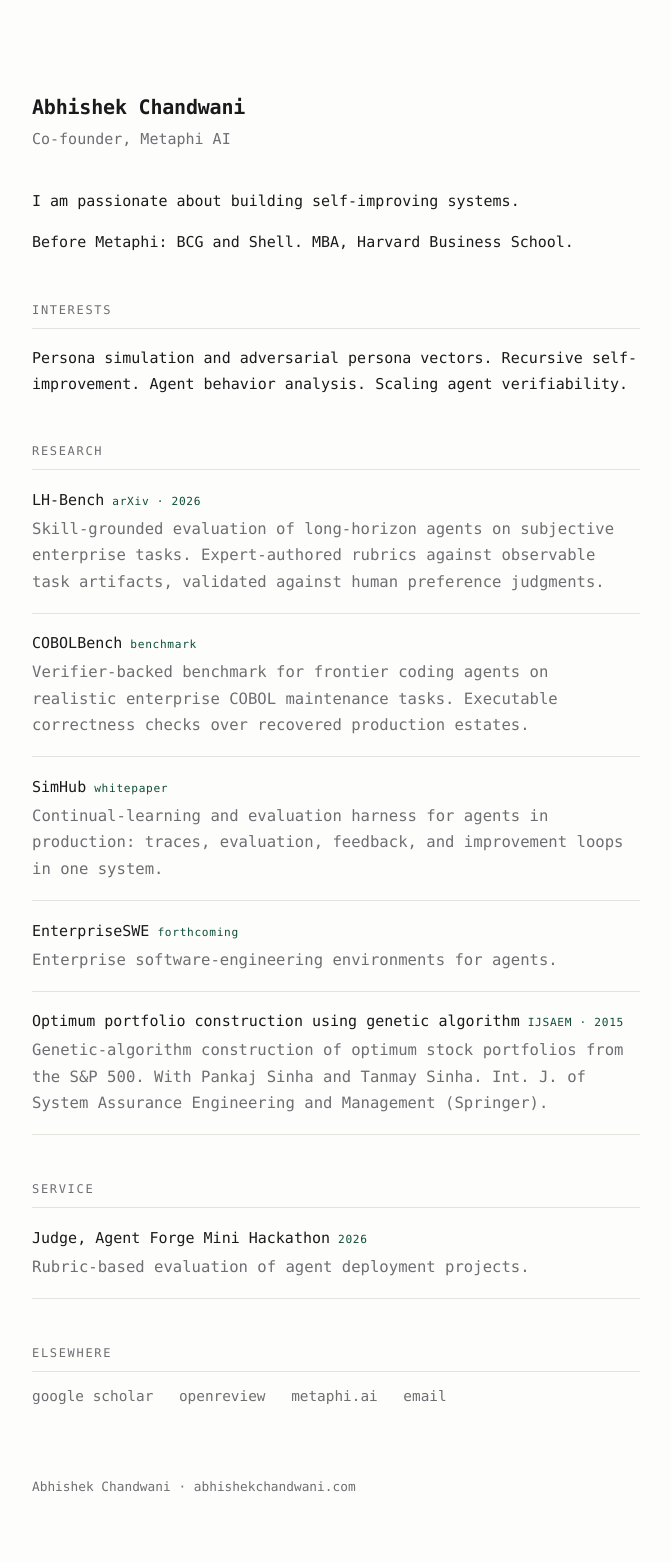
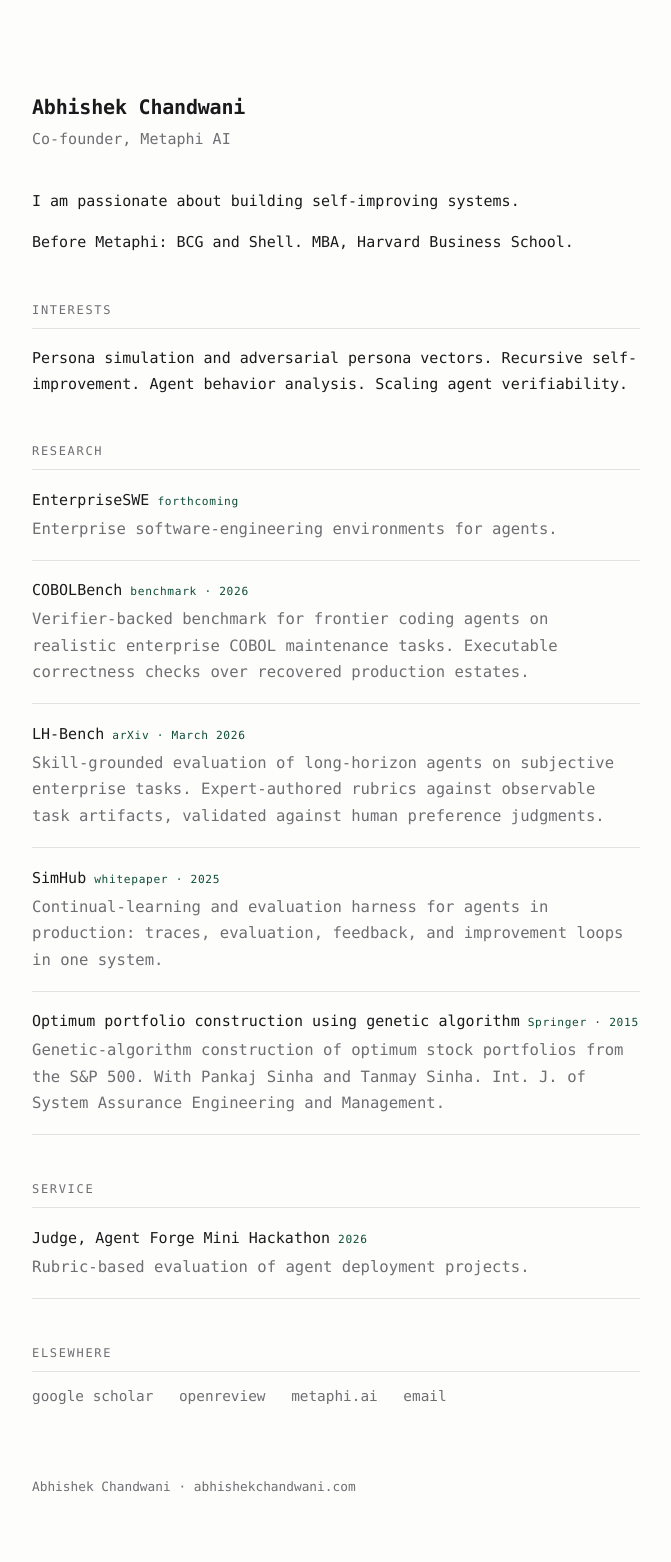
Before and after one commit to chandwaniac/abhishekchandwani.com, a Jekyll site: the page built from index.html, in a window 1280 px wide. Shown: the whole page, without its empty margins (304-975 px from the left). Built offline with Jekyll 4.4.1, drawn with Linux system fonts in a browser that asks for light colours.

Commit message:
research: reverse-chronological, month-year tags

```diff
--- a/index.html
+++ b/index.html
@@ -53,32 +53,32 @@
   <section>
     <h2>Research</h2>
     <ul>
+      <li>
+        <span class="item-title">EnterpriseSWE</span><span class="tag">forthcoming</span>
+        <p class="item-note">Enterprise software-engineering environments for agents.</p>
+      </li>
+      <li><a class="item-link" href="https://evals.metaphi.ai/cobolbench/blog">
+        <span class="item-title">COBOLBench</span><span class="tag">benchmark · 2026</span>
+        <p class="item-note">Verifier-backed benchmark for frontier coding agents on realistic
+        enterprise COBOL maintenance tasks. Executable correctness checks over recovered
+        production estates.</p>
+      </a></li>
       <li><a class="item-link" href="https://arxiv.org/abs/2603.22744">
-        <span class="item-title">LH-Bench</span><span class="tag">arXiv · 2026</span>
+        <span class="item-title">LH-Bench</span><span class="tag">arXiv · March 2026</span>
         <p class="item-note">Skill-grounded evaluation of long-horizon agents on subjective enterprise
         tasks. Expert-authored rubrics against observable task artifacts, validated against human
         preference judgments.</p>
       </a></li>
-      <li><a class="item-link" href="https://evals.metaphi.ai/cobolbench/blog">
-        <span class="item-title">COBOLBench</span><span class="tag">benchmark</span>
-        <p class="item-note">Verifier-backed benchmark for frontier coding agents on realistic
-        enterprise COBOL maintenance tasks. Executable correctness checks over recovered
-        production estates.</p>
-      </a></li>
       <li><a class="item-link" href="https://simhub.so/whitepaper">
-        <span class="item-title">SimHub</span><span class="tag">whitepaper</span>
+        <span class="item-title">SimHub</span><span class="tag">whitepaper · 2025</span>
         <p class="item-note">Continual-learning and evaluation harness for agents in production:
         traces, evaluation, feedback, and improvement loops in one system.</p>
       </a></li>
-      <li>
-        <span class="item-title">EnterpriseSWE</span><span class="tag">forthcoming</span>
-        <p class="item-note">Enterprise software-engineering environments for agents.</p>
-      </li>
       <li><a class="item-link" href="https://doi.org/10.1007/s13198-014-0293-7">
-        <span class="item-title">Optimum portfolio construction using genetic algorithm</span><span class="tag">IJSAEM · 2015</span>
+        <span class="item-title">Optimum portfolio construction using genetic algorithm</span><span class="tag">Springer · 2015</span>
         <p class="item-note">Genetic-algorithm construction of optimum stock portfolios from the
         S&amp;P 500. With Pankaj Sinha and Tanmay Sinha. Int. J. of System Assurance Engineering
-        and Management (Springer).</p>
+        and Management.</p>
       </a></li>
     </ul>
   </section>
```
